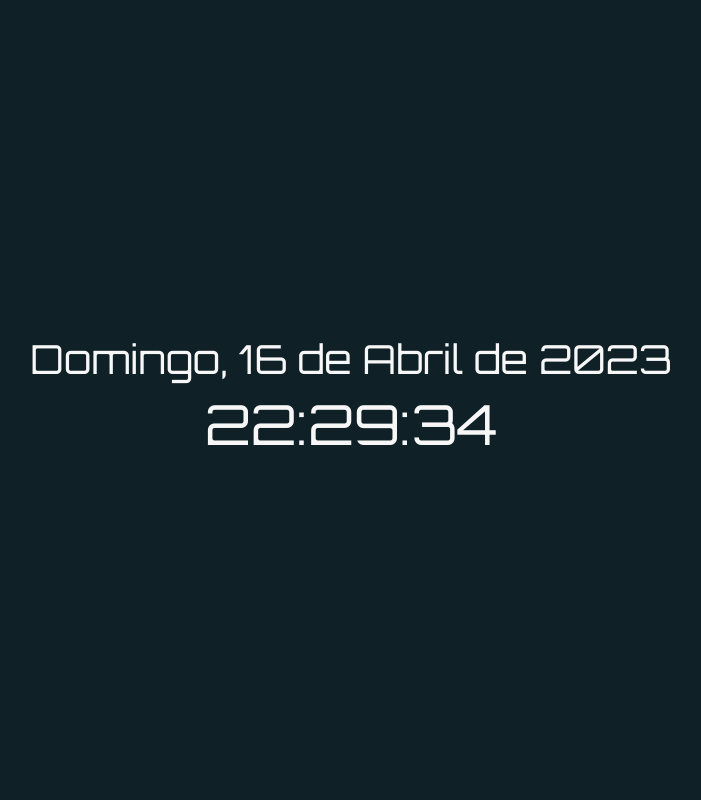
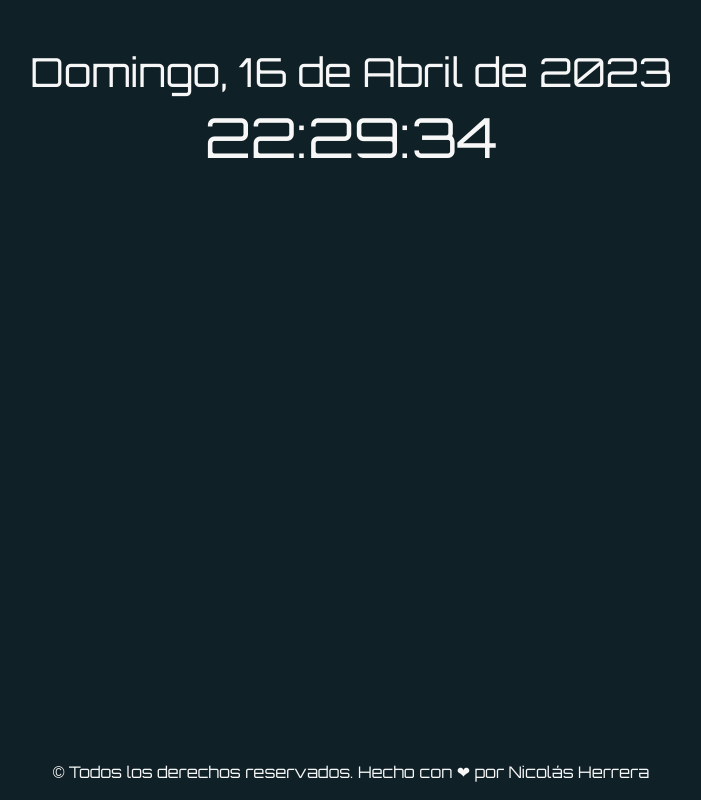
Before and after one commit to herreranicolas/reloj, a plain HTML site: page index.html in a window 1280 px wide. Shown: the whole page, without its empty margins (289-990 px from the left). Drawn offline with nearby package versions, Linux system fonts and the light colour scheme.

Commit message:
Agregue archivo README.md y footer

```diff
--- a/css/style.css
+++ b/css/style.css
@@ -4,9 +4,6 @@ body {
   font-family: "Orbitron", sans-serif;
   background: #0f2027;
   color: #f7f7f7;
-}
-
-main {
   min-height: 100vh;
 }
 
--- a/index.html
+++ b/index.html
@@ -14,8 +14,8 @@
   <link rel="stylesheet" href="./css/style.css">
 </head>
 
-<body>
-  <main class="d-flex flex-column justify-content-center align-items-center text-center">
+<body class="d-flex flex-column justify-content-center align-items-center text-center">
+  <main class="container py-5">
     <section class="container">
       <h1 id="fecha"></h1>
     </section>
@@ -23,6 +23,11 @@
       <h2 class="fs-1" id="hora"></h2>
     </section>
   </main>
+  <footer class="mt-auto text-center">
+    <div class="container">
+      <p>&copy; Todos los derechos reservados. Hecho con ❤ por Nicolás Herrera</p>
+    </div>
+  </footer>
   <script src="https://cdn.jsdelivr.net/npm/bootstrap@5.3.0-alpha3/dist/js/bootstrap.bundle.min.js"
     integrity="sha384-ENjdO4Dr2bkBIFxQpeoTz1HIcje39Wm4jDKdf19U8gI4ddQ3GYNS7NTKfAdVQSZe"
     crossorigin="anonymous"></script>
```
Also changed, not shown: 1 other file.
